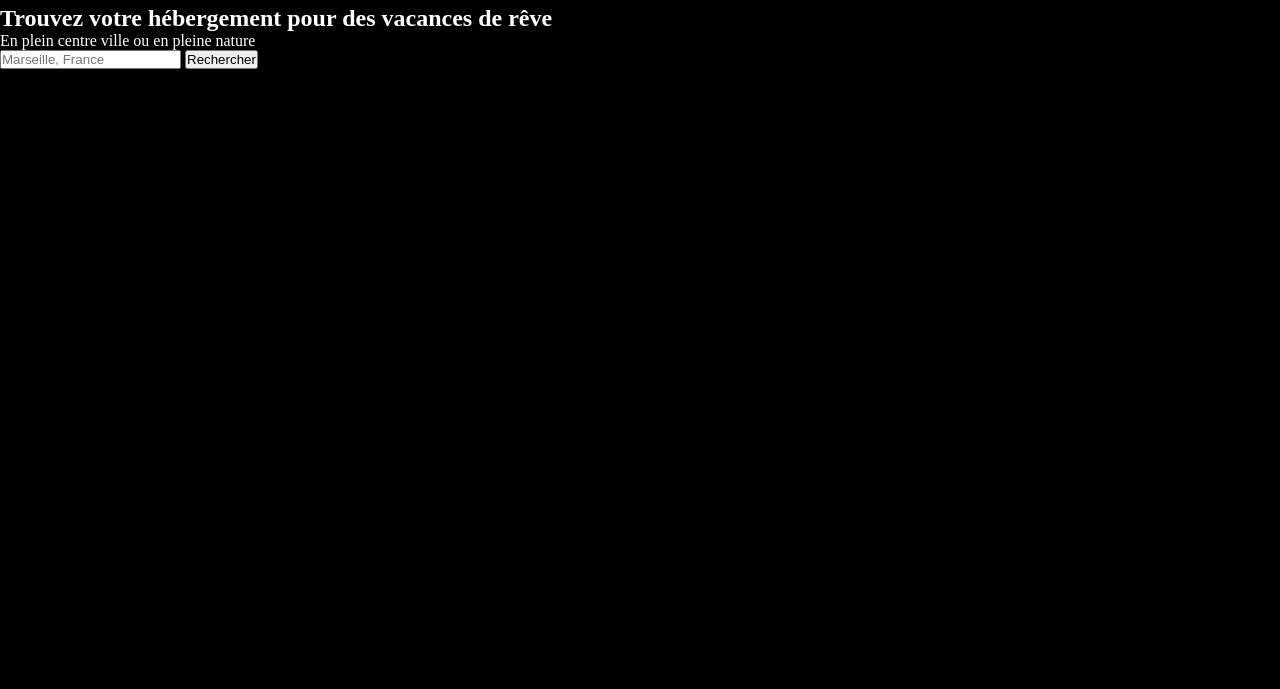
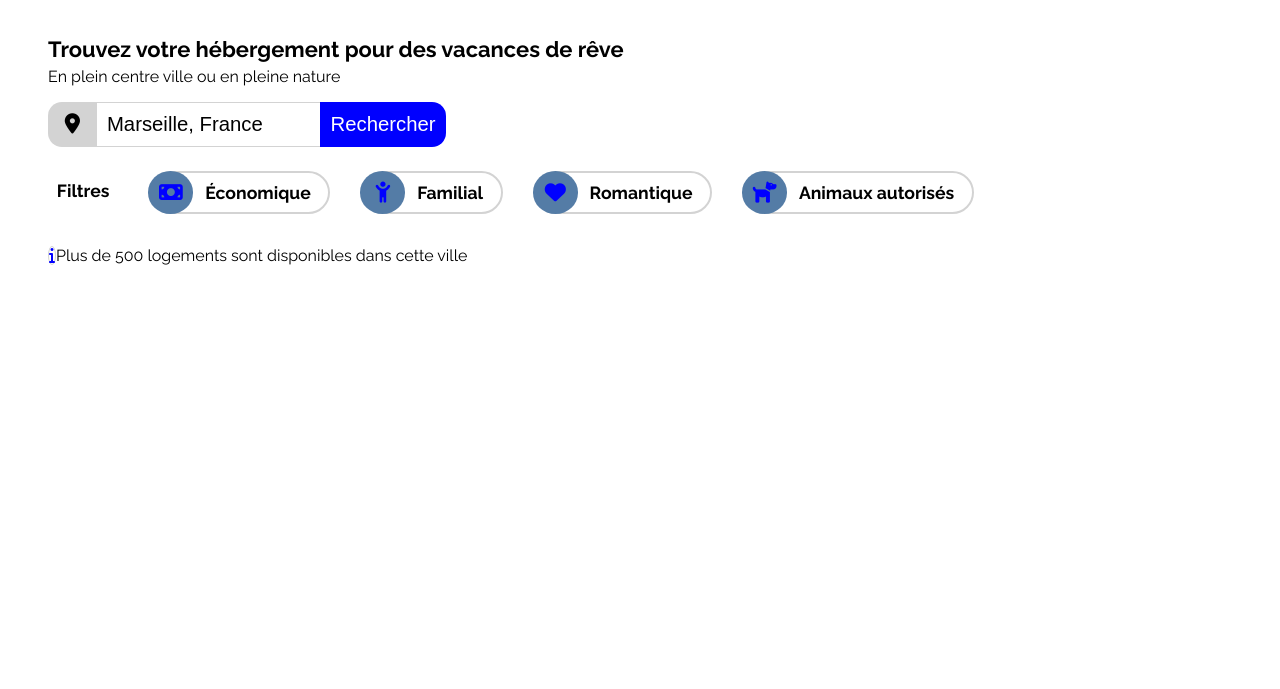
Before and after one commit to Nilyss/Bookie2.0-speedrun, a plain HTML site: page index.html in a window 1280 px wide. Shown: the part 111-800 px from the top of the page. Drawn offline with Linux system fonts and the light colour scheme.

Commit message:
Adding header css search input and filters
- Edit some html balise
- working on the header, search bar and filters css

Time spent at this point : 01h40m

```diff
--- a/index.css
+++ b/index.css
@@ -1,13 +1,17 @@
-/* Dev Background colors */
-body {
-  background: black;
-  color: white;
+/* Reset CSS */
+body,
+*,
+::after,
+::before {
+  box-sizing: border-box;
+  margin: 0;
+  padding: 0;
 }
 
-body, *, ::after, ::before {
-    box-sizing: border-box;
-    margin: 0;
-    padding: 0;
+/* Global style */
+
+body {
+  font-family: "Raleway", "sans-serif";
 }
 
 /* ********** HEADER ********** */
@@ -17,11 +21,18 @@ body, *, ::after, ::before {
   justify-content: space-between;
 }
 
+/* Logo */
+
 .header__logoFig {
+  object-fit: cover;
+  padding: 3em;
 }
 
 .header__logoFig__img {
+  width: 100px;
 }
+
+/* Navigation */
 
 .header__nav {
 }
@@ -31,12 +42,184 @@ body, *, ::after, ::before {
 }
 
 .header__nav__ul__li {
-    list-style: none;
-    padding: 3em;
-    border-top: 2px solid transparent;
+  list-style: none;
+  padding: 3em;
+  border-top: 2px solid transparent;
+  font-size: 1em;
 }
 .header__nav__ul__li:hover {
-    border-top: 2px solid blue;
+  border-top: 2px solid blue;
+  cursor: pointer;
+  color: blue;
 }
 
 /* ********** MAIN ********** */
+
+/* All Sections */
+
+.main__section {
+}
+
+.main__sectionTitle {
+  margin-left: 3em;
+}
+
+.main__sectionTopArticles {
+}
+
+.main__sectionBottomArticle {
+}
+
+/* Title */
+
+.main__sectionTitle__titleWrapper {
+  display: flex;
+  flex-flow: column;
+  gap: .3em;
+}
+
+.main__sectionTitle__titleWrapper__title {
+  font-size: 1.37em;
+  font-weight: 700;
+}
+
+.main__sectionTitle__titleWrapper__subtitle {
+  font-size: 1em;
+}
+
+/* Search input */
+
+.main__sectionTitle__searchBarWrapper {
+  display: flex;
+  margin-top: 1em;
+  margin-bottom: 1.5em;
+  width: 33%;
+}
+
+.main__sectionTitle__searchBarWrapper__locationIconWrapper {
+  background: lightgrey;
+  width: 12%;
+  display: flex;
+  align-items: center;
+  justify-content: center;
+  border-radius: 14px 0 0 14px;
+}
+
+.main__sectionTitle__searchBarWrapper__locationIconWrapper__icon {
+  font-size: 1.27em;
+
+}
+
+.main__sectionTitle__searchBarWrapper__input {
+  border-top: 1px solid lightgrey;
+  border-bottom: 1px solid lightgrey;
+  border-left: none;
+  border-right: none;
+  font-size: 1.27em;
+  padding: .5em;
+  width: 55%;
+}
+
+.main__sectionTitle__searchBarWrapper__input::placeholder {
+  opacity: 1;
+  color: #000000;
+}
+
+.main__sectionTitle__searchBarWrapper__button--desktop {
+  background: blue;
+  color: #ffffff;
+  border: none;
+  font-size: 1.27em;
+  padding: .5em;
+  border-radius: 0 14px 14px 0;
+  cursor: pointer;
+}
+
+.main__sectionTitle__searchBarWrapper__button--searchIcon {
+  display: none;
+}
+
+@media (max-width: 768px) {
+  .main__sectionTitle__searchBarWrapper__button--desktop {
+    display: none;
+  }
+  .main__sectionTitle__searchBarWrapper__button--searchIcon {
+    display: unset;
+    cursor: pointer;
+  }
+}
+
+/* Filter */
+
+.main__sectionTitle__filterWrapper {
+  margin-bottom: 2em;
+}
+
+.main__sectionTitle__filterWrapper__ul {
+  display: flex;
+  gap: 2em;
+}
+
+.main__sectionTitle__filterWrapper__ul__li {
+  font-size: 1.1em;
+  font-weight: 700;
+  list-style: none;
+  padding: .5em;
+  position: relative;
+}
+
+.main__sectionTitle__filterWrapper__ul__li__icon {
+  color: blue;
+  background: rgb(84, 124, 166);
+  position: absolute;
+  top: -2px;
+  left: -4px;
+  width: 45px;
+  height: 110%;
+  font-size: 1.2em;
+  display: flex;
+  align-items: center;
+  justify-content: center;
+  border-radius: 50%;
+}
+
+.styleFilter {
+  cursor: pointer;
+  border: 2px solid lightgrey;
+  border-radius: 22px;
+  padding-left: 3em;
+  padding-right: 1em;
+}
+
+/* info */
+
+.main__sectionTitle__infoWrapper {
+  display: flex;
+  margin-bottom: 2em;
+}
+
+.main__sectionTitle__infoWrapper__icon {
+  border: 1px solid lightgrey;
+  border-radius: 50%;
+  color: blue;
+}
+
+.main__sectionTitle__infoWrapper__message {
+  font-size: 1em;
+}
+
+/* ********** FOOTER ********** */
+
+.footer {
+}
+
+/* Nav */
+
+.footer__nav {
+}
+
+.footer__nav__ul {
+}
+
+.footer__nav__ul__li {
+}
--- a/index.html
+++ b/index.html
@@ -2,16 +2,40 @@
 <html lang="fr">
   <head>
     <meta charset="UTF-8" />
-    <title>Bookie</title>
+    <title>Booki</title>
     <meta name="viewport" content="width=device-width, initial-scale=1" />
     <link rel="StyleSheet" href="index.css" />
+    <!-- import font -->
+    <link rel="preconnect" href="https://fonts.googleapis.com" />
+    <link rel="preconnect" href="https://fonts.gstatic.com" crossorigin />
+    <link
+      href="https://fonts.googleapis.com/css2?family=Raleway&display=swap"
+      rel="stylesheet"
+    />
+    <link
+      href="https://fonts.googleapis.com/css2?family=Raleway:wght@700&display=swap"
+      rel="stylesheet"
+    />
+    <link
+      href="https://fonts.googleapis.com/css2?family=Raleway:wght@500&display=swap"
+      rel="stylesheet"
+    />
+    <!-- font awesome library -->
+    <script
+      src="https://kit.fontawesome.com/65f76cf6ae.js"
+      crossorigin="anonymous"
+    ></script>
   </head>
   <body>
     <!-- HEADER -->
 
     <header class="header">
       <figure class="header__logoFig">
-        <img src="#" class="header__logoFig__img" alt="logo" />
+        <img
+          src="./Assets/Images/Booki.png"
+          class="header__logoFig__img"
+          alt="logo"
+        />
       </figure>
       <nav class="header__nav">
         <ul class="header__nav__ul">
@@ -41,6 +65,13 @@
         <!-- SEARCH BAR -->
 
         <div class="main__sectionTitle__searchBarWrapper">
+          <div
+            class="main__sectionTitle__searchBarWrapper__locationIconWrapper"
+          >
+            <i
+              class="main__sectionTitle__searchBarWrapper__locationIconWrapper__icon fa-sharp fa-solid fa-location-dot"
+            ></i>
+          </div>
           <label
             class="main__sectionTitle__searchBarWrapper__label"
             for="searchBar"
@@ -52,18 +83,56 @@
             placeholder="Marseille, France"
             type="text"
           />
-          <button class="main__sectionTitle__searchBarWrapper__button">
+          <button class="main__sectionTitle__searchBarWrapper__button--desktop">
             Rechercher
+          </button>
+          <button
+            class="main__sectionTitle__searchBarWrapper__button--searchIcon"
+          >
+            <i class="fa-solid fa-magnifying-glass"></i>
           </button>
         </div>
 
         <!-- FILTERS -->
 
-        <div class="main__sectionTitle__filterWrapper"></div>
+        <div class="main__sectionTitle__filterWrapper">
+          <ul class="main__sectionTitle__filterWrapper__ul">
+            <li class="main__sectionTitle__filterWrapper__ul__li">Filtres</li>
+            <li class="main__sectionTitle__filterWrapper__ul__li styleFilter">
+              <div class="main__sectionTitle__filterWrapper__ul__li__icon">
+                <i class="fa-solid fa-money-bill"></i>
+              </div>
+              Économique
+            </li>
+            <li class="main__sectionTitle__filterWrapper__ul__li styleFilter">
+              <div class="main__sectionTitle__filterWrapper__ul__li__icon">
+                <i class="fa-solid fa-child-reaching"></i>
+              </div>
+              Familial
+            </li>
+            <li class="main__sectionTitle__filterWrapper__ul__li styleFilter">
+              <div class="main__sectionTitle__filterWrapper__ul__li__icon">
+                <i class="fas fa-heart"></i>
+              </div>
+              Romantique
+            </li>
+            <li class="main__sectionTitle__filterWrapper__ul__li styleFilter">
+              <div class="main__sectionTitle__filterWrapper__ul__li__icon">
+                <i class="fa-solid fa-dog"></i>
+              </div>
+              Animaux autorisés
+            </li>
+          </ul>
+        </div>
 
         <!-- INFO -->
 
-        <div class="main__sectionTitle__infoWrapper"></div>
+        <div class="main__sectionTitle__infoWrapper">
+          <i class="main__sectionTitle__infoWrapper__icon fas fa-info"></i>
+          <p class="main__sectionTitle__infoWrapper__message">
+            Plus de 500 logements sont disponibles dans cette ville
+          </p>
+        </div>
       </section>
 
       <!-- **********  SECTION TOP : LEFT ARTICLE / RIGHT ARTICLE ********** -->
```
Also changed, not shown: Assets/Images/IndexPictures/annie-spratt-Eg1qcIitAuA-unsplash.jpg (renamed from Assets/Images/IndexPicures/annie-spratt-Eg1qcIitAuA-unsplash.jpg), Assets/Images/IndexPictures/aw-creative-VGs8z60yT2c-unsplash.jpg (renamed from Assets/Images/IndexPicures/aw-creative-VGs8z60yT2c-unsplash.jpg), Assets/Images/IndexPictures/emile-guillemot-Bj_rcSC5XfE-unsplash.jpg (renamed from Assets/Images/IndexPicures/emile-guillemot-Bj_rcSC5XfE-unsplash.jpg), Assets/Images/IndexPictures/febrian-zakaria-M6S1WvfW68A-unsplash.jpg (renamed from Assets/Images/IndexPicures/febrian-zakaria-M6S1WvfW68A-unsplash.jpg), Assets/Images/IndexPictures/febrian-zakaria-sjvU0THccQA-unsplash.jpg (renamed from Assets/Images/IndexPicures/febrian-zakaria-sjvU0THccQA-unsplash.jpg), Assets/Images/IndexPictures/fred-kleber-gTbaxaVLvsg-unsplash.jpg (renamed from Assets/Images/IndexPicures/fred-kleber-gTbaxaVLvsg-unsplash.jpg), Assets/Images/IndexPictures/marcus-loke-WQJvWU_HZFo-unsplash.jpg (renamed from Assets/Images/IndexPicures/marcus-loke-WQJvWU_HZFo-unsplash.jpg), Assets/Images/IndexPictures/nicate-lee-kT-ZyaiwBe0-unsplash.jpg (renamed from Assets/Images/IndexPicures/nicate-lee-kT-ZyaiwBe0-unsplash.jpg), Assets/Images/IndexPictures/reisetopia-B8WIgxA_PFU-unsplash.jpg (renamed from Assets/Images/IndexPicures/reisetopia-B8WIgxA_PFU-unsplash.jpg).
